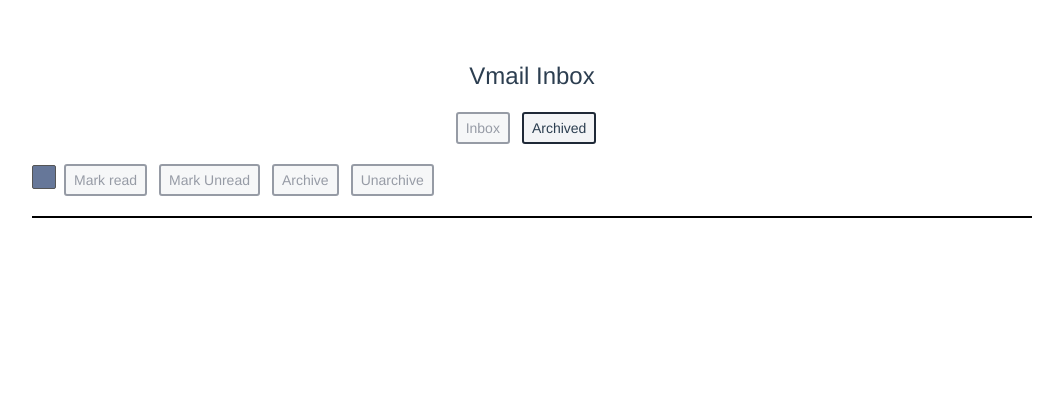
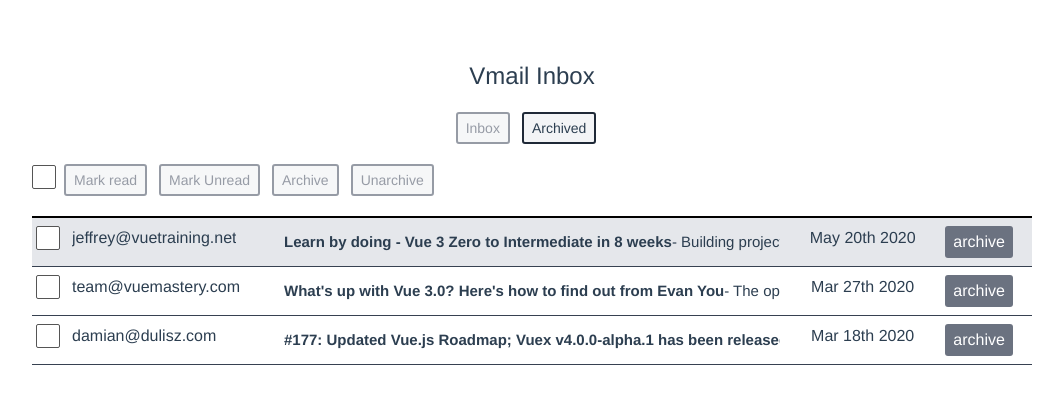
Before and after one commit to Abolfazl-JD/gmail-clone, a Vue app: page / in a window 1280 px wide. Shown: the top 404 px of the page, without its empty margins (108-1171 px from the left). Built offline with nearby package versions, Linux system fonts and the light colour scheme.

Commit message:
add gmails if there weren't any gmails

```diff
--- a/src/stores/indexedDB.ts
+++ b/src/stores/indexedDB.ts
@@ -5,7 +5,7 @@
     id: "database",
 
     state: () => ({
-        database: null as null | IDBDatabase
+        database: null as null | IDBDatabase,
     }),
 
     actions: {
--- a/src/stores/mainData.ts
+++ b/src/stores/mainData.ts
@@ -10,7 +10,44 @@
 
     state: () => ({
       gmails: [] as Gmail[],
-      windowType : 'inbox' as 'archived' | 'inbox',
+      windowType: 'inbox' as 'archived' | 'inbox',
+      savedGmails : [
+        {
+        "id": 1,
+        "from": "team@vuemastery.com",
+        "subject": "What's up with Vue 3.0? Here's how to find out from Evan You",
+        "body": "The opening keynote of VueConf US this year was Evan You (the creator of Vue), giving his State of the Vuenion address. He walked us through the journey of getting Vue 3 from a prototype to a reality the past year. He also dove into Vue's overall growth in the community.",
+        "sentAt": "2020-03-27T18:25:43.511Z",
+        "archived": false,
+        "read": false
+        },
+        {
+        "id": 2,
+        "from": "jeffrey@vuetraining.net",
+        "subject": "Learn by doing - Vue 3 Zero to Intermediate in 8 weeks",
+        "body": "Building projects is one of the most effective ways to learn - and _the_ most effective way _remember_ what you've learned - but it can be frustrating.\n\nThis 8-week course takes the pain out of 'learning by doing'.\n\nEach week we give you\n\n* a project that will grow your skills without overwhelming you\n* links to hand-picked resources, such as Vue Mastery videos, that share the knowledge you'll need for the project (no more useless rabbit holes)\n* answers to any and all questions you have while working\n* feedback on your completed code (so you're only learning good habits)\n\nOur instructors are standing by to answer your questions.\n\nReady to learn?",
+        "sentAt": "2020-05-20T18:25:43.511Z",
+        "archived": false,
+        "read": true
+        },
+        {
+        "id": 3,
+        "from": "damian@dulisz.com",
+        "subject": "#177: Updated Vue.js Roadmap; Vuex v4.0.0-alpha.1 has been released; Kia King Ishii join the core team; Nuxt v2.12 released; Videos from Vue.js Amsterdam 2020 are here!",
+        "body": "First of all, lets congratulate Kia King Ishii on joining the Vue.js core team! 🎉 He has been doing an incredible job building vuex-orm and will now focus on working on the next versions of Vuex.\n\nSpeaking of which – Vuex v4.0.0-alpha.1 has just been released! This is the version of Vuex that will work with Vue 3.0 but keep the familiar API you know from the current version.",
+        "sentAt": "2020-03-18T18:25:43.511Z",
+        "archived": false,
+        "read": false
+        },
+        {
+        "id": 4,
+        "from": "anthony@vuejsdevelopers.com",
+        "subject": "'Vue 3 Release Roadmap' + 6 more must-read articles from this week",
+        "body": "Newsletter Issue #161",
+        "sentAt": "2020-03-24T18:25:43.511Z",
+        "archived": true,
+        "read": true
+        }] as Gmail[]
     }),
 
     getters: {
@@ -58,6 +95,12 @@
       async getGmailBoxData() {
         const database = indexedDb()
         this.gmails = await database.getGmailsStore()
+        if (!this.gmails.length) {
+          for (const gmail of this.savedGmails) {
+            this.gmails.push(gmail)
+            database.saveData(gmail)
+          }
+        }
       }
     }
 })
```
